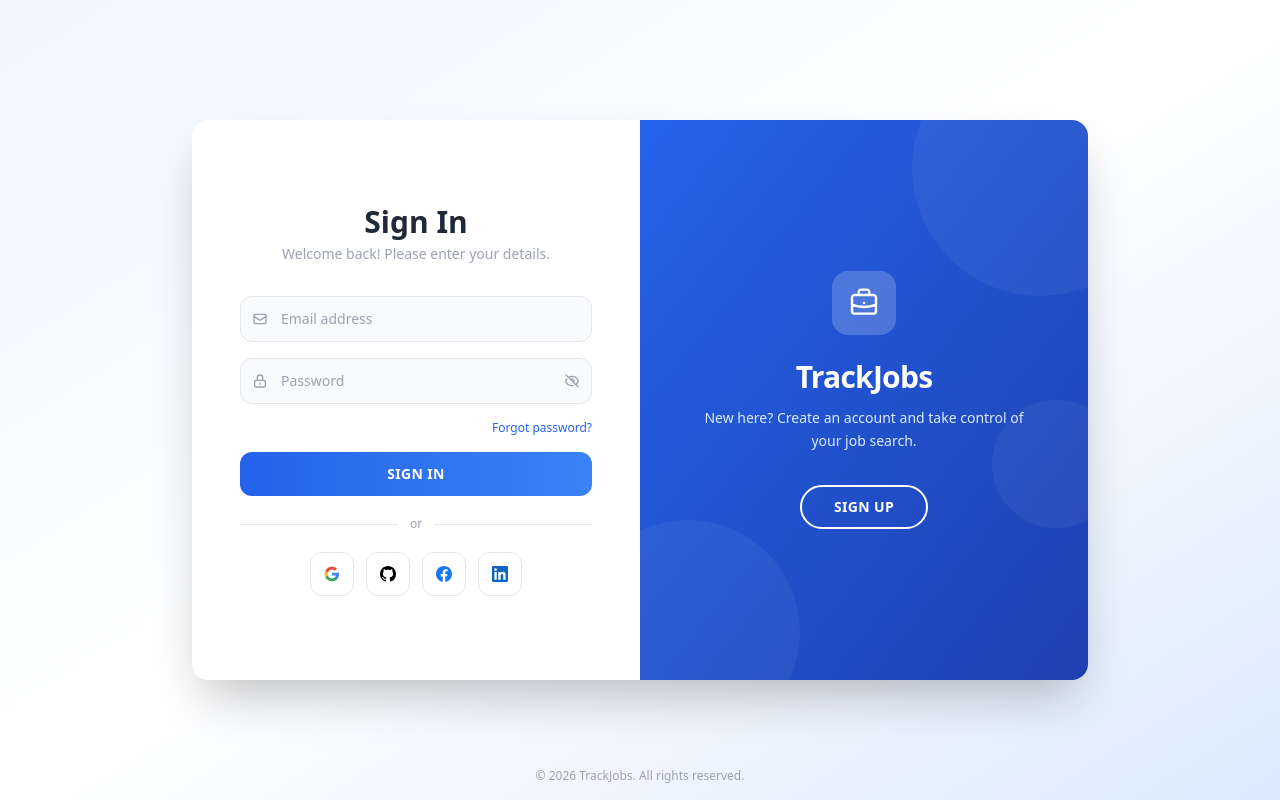
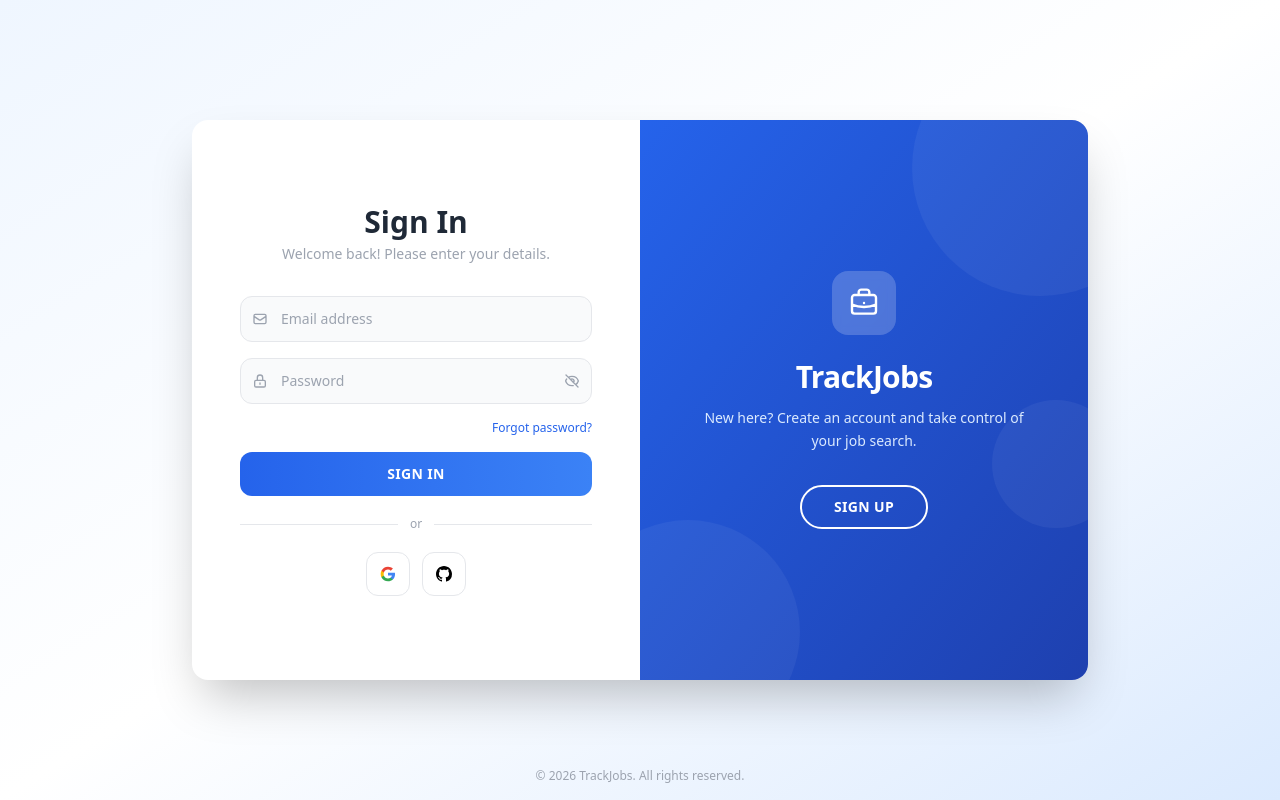
Before and after one commit to yigitcankzl/trackjobapplications, a React (Vite) app in the folder trackjobapplications-frontend/: page /login in a window 1280 px wide. Built offline with nearby package versions, Linux system fonts and the light colour scheme; no server answers.

Commit message:
remove Facebook and LinkedIn social auth support

```diff
--- a/trackjobapplications-frontend/src/components/auth/SocialLoginButtons.tsx
+++ b/trackjobapplications-frontend/src/components/auth/SocialLoginButtons.tsx
@@ -1,12 +1,10 @@
-import { GoogleIcon, GitHubIcon, FacebookIcon, LinkedInIcon } from '../icons'
+import { GoogleIcon, GitHubIcon } from '../icons'
 
 const BACKEND = (import.meta.env.VITE_API_URL as string | undefined) ?? 'http://localhost:8000/api/v1'
 
 const providers = [
-  { id: 'google-oauth2',   label: 'Google',   Icon: GoogleIcon },
-  { id: 'github',          label: 'GitHub',   Icon: GitHubIcon },
-  { id: 'facebook',        label: 'Facebook', Icon: FacebookIcon },
-  { id: 'linkedin-oauth2', label: 'LinkedIn', Icon: LinkedInIcon },
+  { id: 'google-oauth2', label: 'Google', Icon: GoogleIcon },
+  { id: 'github',        label: 'GitHub', Icon: GitHubIcon },
 ] as const
 
 export default function SocialLoginButtons() {
--- a/trackjobapplications-frontend/src/components/icons/index.tsx
+++ b/trackjobapplications-frontend/src/components/icons/index.tsx
@@ -310,19 +310,3 @@ export function GitHubIcon() {
     </svg>
   )
 }
-
-export function FacebookIcon() {
-  return (
-    <svg className="w-4 h-4" viewBox="0 0 24 24" fill="#1877F2">
-      <path d="M24 12.073C24 5.405 18.627 0 12 0S0 5.405 0 12.073C0 18.1 4.388 23.094 10.125 24v-8.437H7.078v-3.49h3.047V9.41c0-3.025 1.792-4.697 4.533-4.697 1.312 0 2.686.236 2.686.236v2.97h-1.514c-1.491 0-1.956.93-1.956 1.883v2.27h3.328l-.532 3.49h-2.796V24C19.612 23.094 24 18.1 24 12.073z" />
-    </svg>
-  )
-}
-
-export function LinkedInIcon() {
-  return (
-    <svg className="w-4 h-4" viewBox="0 0 24 24" fill="#0A66C2">
-      <path d="M20.447 20.452h-3.554v-5.569c0-1.328-.027-3.037-1.852-3.037-1.853 0-2.136 1.445-2.136 2.939v5.667H9.351V9h3.414v1.561h.046c.477-.9 1.637-1.85 3.37-1.85 3.601 0 4.267 2.37 4.267 5.455v6.286zM5.337 7.433a2.062 2.062 0 01-2.063-2.065 2.064 2.064 0 112.063 2.065zm1.782 13.019H3.555V9h3.564v11.452zM22.225 0H1.771C.792 0 0 .774 0 1.729v20.542C0 23.227.792 24 1.771 24h20.451C23.2 24 24 23.227 24 22.271V1.729C24 .774 23.2 0 22.222 0h.003z" />
-    </svg>
-  )
-}
```
Also changed, not shown: 1 other file (tests, documents, lock files or other folders).
